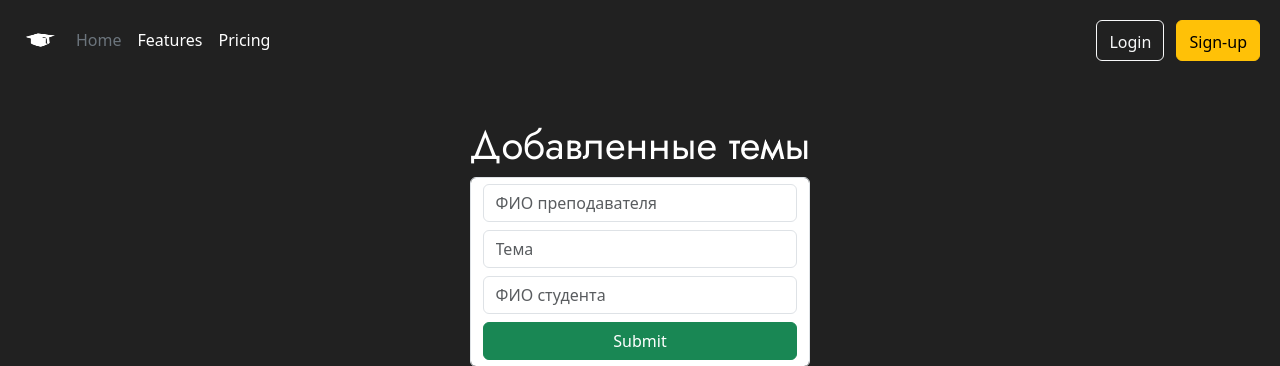
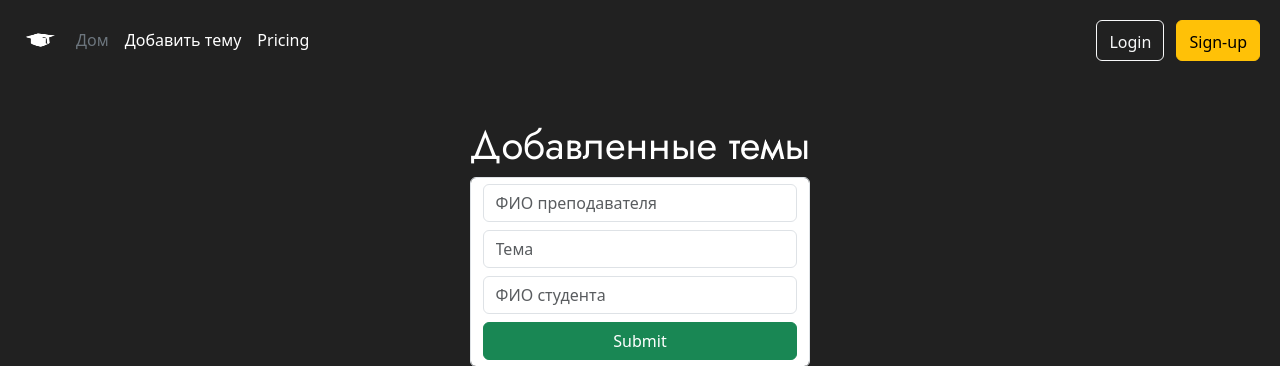
Before and after one commit to AffectVladislav/flask_prod, a Flask app: page /post/create in a window 1280 px wide. Shown: the top 366 px of the page. Run offline with Flask 3, Linux system fonts and the light colour scheme; some libraries are stand-ins or nearby versions.

Commit message:
rename XD

```diff
--- a/app/templates/main/_header.html
+++ b/app/templates/main/_header.html
@@ -7,9 +7,10 @@
 
     <ul class="nav col-12 col-lg-auto me-lg-auto mb-2 justify-content-center mb-md-0">
         <li><a href="#" class="nav-link px-2 text-secondary"><font style="vertical-align: inherit;"><font
-                style="vertical-align: inherit;">Home</font></font></a></li>
-        <li><a href="#" class="nav-link px-2 text-white"><font style="vertical-align: inherit;"><font
-                style="vertical-align: inherit;">Features</font></font></a></li>
+                style="vertical-align: inherit;">Дом</font></font></a></li>
+        <li><a href="{{ url_for('post.create') }}" class="nav-link px-2 text-white"><font
+                style="vertical-align: inherit;"><font
+                style="vertical-align: inherit;">Добавить тему</font></font></a></li>
         <li><a href="#" class="nav-link px-2 text-white"><font style="vertical-align: inherit;"><font
                 style="vertical-align: inherit;">Pricing</font></font></a></li>
     </ul>
```
